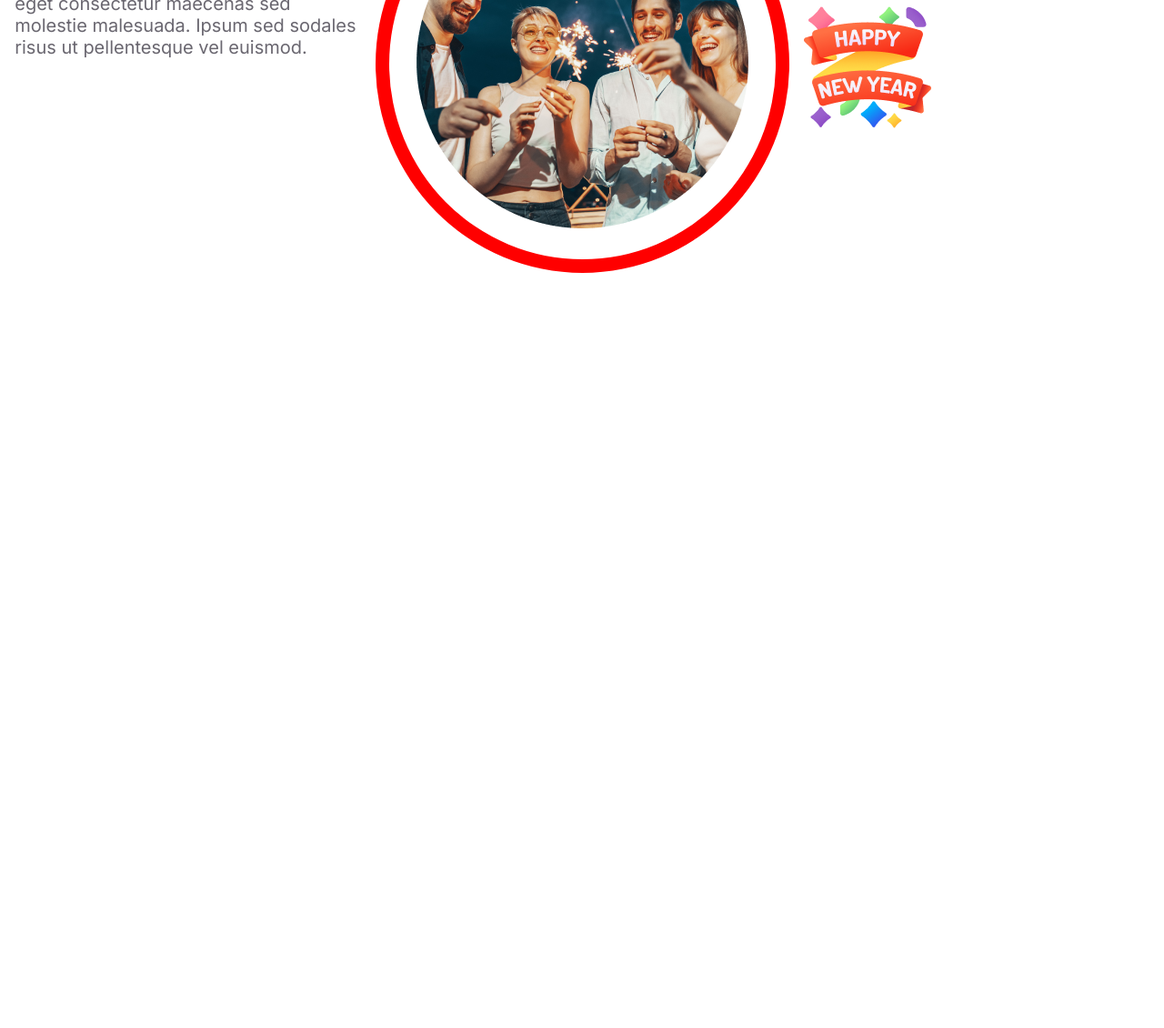
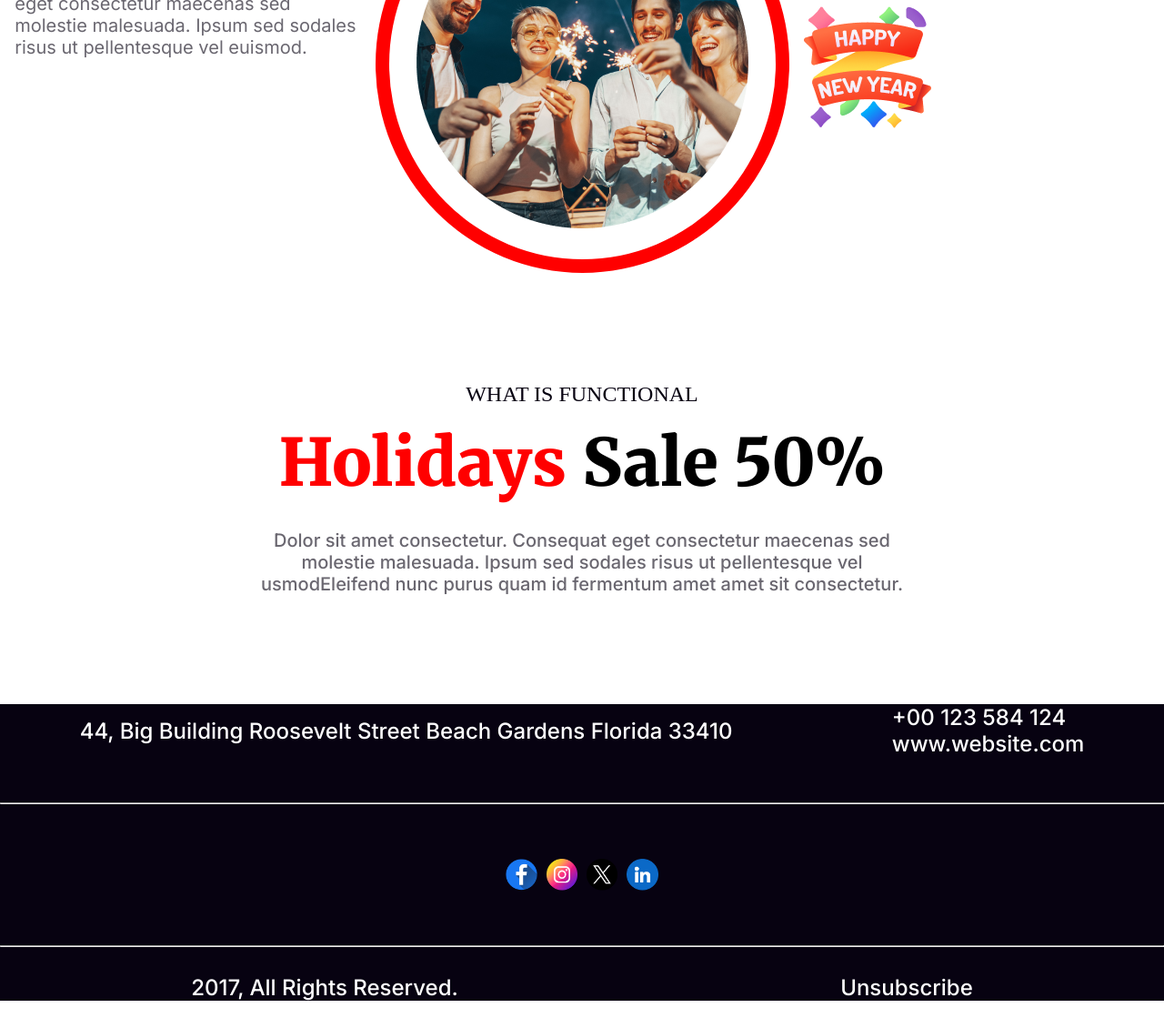
Before and after one commit to shafayatGit/mod6-practice-new-year-website, a plain HTML site: page index.html in a window 1280 px wide. Shown: the part 3479-4609 px from the top of the page at 91% size. Before the commit the page ends 3779 px from the top, so only its background shows below. Drawn offline with Linux system fonts and the light colour scheme.

Commit message:
footer added

```diff
--- a/index.html
+++ b/index.html
@@ -60,9 +60,31 @@
 
             </div>
         </section>
+        <section class="sale_section">
+            <h4 class="sale_subtitle inter_normal">WHAT IS FUNCTIONAL</h4>
+            <h1 class="sale_title merriweather-regular"><span class="sale_span">Holidays</span> Sale 50%</h1>
+            <p class="sale_discription inter_normal">Dolor sit amet consectetur. Consequat eget consectetur maecenas sed molestie malesuada. Ipsum sed sodales risus ut pellentesque vel usmodEleifend nunc purus quam id fermentum amet amet sit consectetur.</p>
+        </section>
     </main>
     <footer>
-
+        <div class="footer_1st_div">
+             <p class="footer_1st_div_text">44, Big Building Roosevelt Street
+                Beach Gardens Florida 33410</p>
+            <div>
+                <p class="footer_1st_div_text">+00 123 584 124</p>
+                <p class="footer_1st_div_text">www.website.com</p>
+            </div>
+        </div><hr>
+        <div class="footer_icons">
+            <img src="icons/Facebook.png" alt="">
+            <img src="icons/Instagram.png" alt="">
+            <img src="icons/Twitter.png" alt="">
+            <img src="icons/Linkedin.png" alt="">
+        </div><hr>
+        <div class="footer_last_div">
+            <p class="footer_last_div_text">2017, All Rights Reserved.</p>
+            <p class="footer_last_div_text">Unsubscribe</p>
+        </div>
     </footer>
 </body>
 </html>
--- a/styles/style.css
+++ b/styles/style.css
@@ -221,3 +221,80 @@ font-size: 20px;
 font-weight: 400;
 margin-bottom: 40px;
 }
+
+.sale_section{
+    margin: 120px 266px;
+    text-align: center;
+}
+
+.sale_subtitle{
+    color: rgb(7, 2, 17);
+font-size: 24px;
+font-weight: 500;
+margin-bottom: 16px;
+}
+
+.sale_title{
+font-size: 72px;
+font-weight: 900;
+margin-bottom: 28px;
+}
+
+.sale_span{
+    color: red;
+}
+
+.sale_discription{
+    color: rgba(7, 2, 17, 0.6);
+font-family: Inter;
+font-size: 20px;
+font-weight: 500;
+}
+
+/* Footer Section */
+
+footer{
+    background-color: rgb(7, 2, 17);
+}
+
+.footer_1st_div{
+    display: flex;
+    justify-content: space-around;
+margin-top: 120px;
+margin-bottom: 50px;
+align-items: center;
+}
+
+.footer_1st_div_text{
+    color: rgb(255, 255, 255);
+font-family: Inter;
+font-size: 24px;
+font-weight: 500;
+}
+
+.footer_icons{
+    display: flex ;
+    justify-content: center;
+    gap: 10px;
+    height: 35px;
+    margin-top: 60px;
+    margin-bottom: 60px;
+}
+
+.footer_icon img{
+    border: 2px dashed white;
+}
+
+.footer_last_div_text{
+    color: rgb(255, 255, 255);
+font-family: Inter;
+font-size: 24px;
+font-weight: 500;
+}
+
+.footer_last_div{
+    display: flex;
+    justify-content: space-around;
+    margin-top: 30px;
+    margin-bottom: 30px;
+}
```
